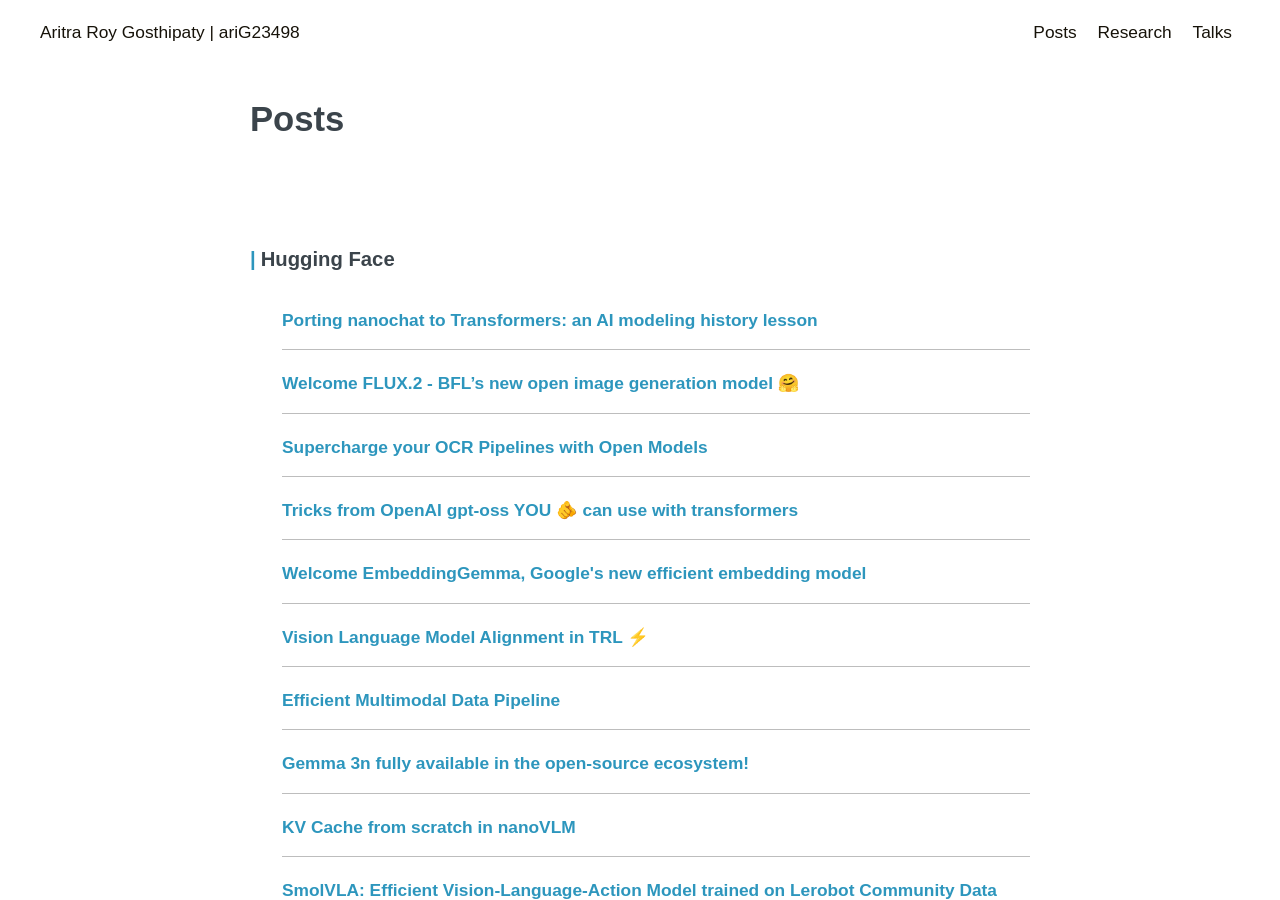
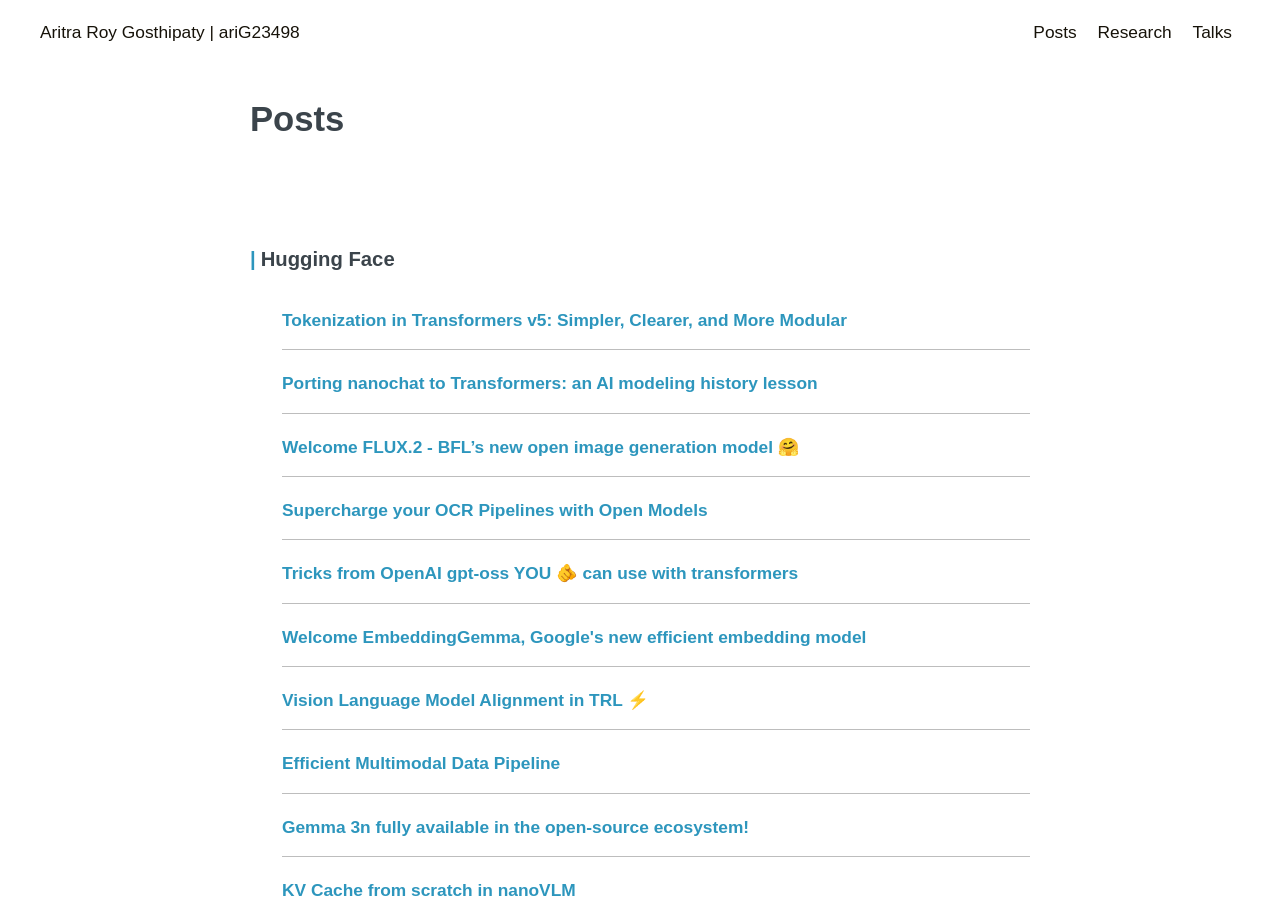
Before and after one commit to ariG23498/ariG23498.github.io, a Jekyll site: the page built from blogs.md, in a window 1280 px wide and 900 px high. Built offline with Jekyll 4.4.1, drawn with Linux system fonts in a browser that asks for light colours.

Commit message:
Update blogs.md

```diff
--- a/blogs.md
+++ b/blogs.md
@@ -7,6 +7,9 @@ permalink: /posts
 <div class="main">
    <div class="post-wrap archive">
       <h3>Hugging Face</h3>
+      <article class="archive-item">
+         <a class="archive-item-link" href="https://huggingface.co/blog/tokenizers" target="_blank" rel="noopener noreferrer">Tokenization in Transformers v5: Simpler, Clearer, and More Modular</a>
+      </article>
       <article class="archive-item">
          <a class="archive-item-link" href="https://huggingface.co/spaces/nanochat-students/transformers" target="_blank" rel="noopener noreferrer">Porting nanochat to Transformers: an AI modeling history lesson</a>
       </article>
```
